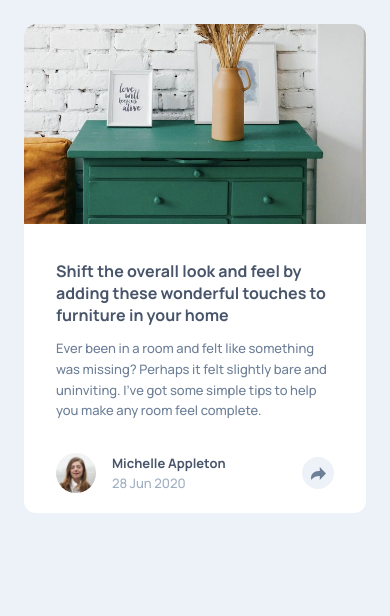
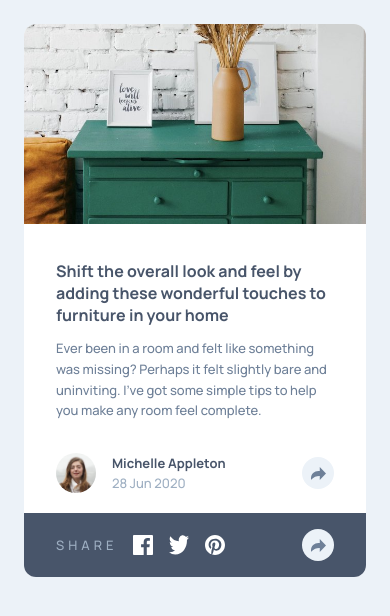
Before and after one commit to Scott1UP/article-preview-js, a plain HTML site: page index.html in a window 390 px wide. Drawn offline with Linux system fonts and the light colour scheme.

Commit message:
Mobile share controls added.

```diff
--- a/index.html
+++ b/index.html
@@ -32,11 +32,27 @@
               <p class="date">28 Jun 2020</p>
             </div>
           </div>
-          <div class="share-wrapper">
-            <img src="./images/icon-share.svg" class="share" alt="Share icon to launch share options.">
+          <div class="share-toggle">
+            <img src="./images/icon-share.svg" class="share" alt="Share icon to toggle share options.">
           </div>
         </div>
       </div>
+
+      <div class="share-drawer">
+        <div class="text-and-socials">
+          <p class="caps-text">SHARE</p>
+          <div class="social-icons">
+            <img src="./images/icon-facebook.svg" class="icon" alt="Facebook logo.">
+            <img src="./images/icon-twitter.svg" class="icon" alt="Twitter logo.">
+            <img src="./images/icon-pinterest.svg" class="icon" alt="Pinterest logo.">
+          </div>
+        </div>
+
+        <div class="share-toggle">
+          <img src="./images/icon-share.svg" class="share" alt="Share icon to toggle share options.">
+        </div>
+      </div>
+
     </div>
   </main>
 </body>
--- a/styles.css
+++ b/styles.css
@@ -18,6 +18,12 @@ body {
     font-family: 'Manrope';
 }
 
+h3 {
+    font-weight: 700;
+    font-size: 1rem;
+    color: var(--v-dk-grey-blue);
+}
+
 /* Component-level styles */
 .card {
     display: flex;
@@ -27,6 +33,7 @@ body {
     overflow: hidden;
 }
 
+/* Top of the card content */
 .drawers {
     height: 200px;
     object-fit: cover;
@@ -42,13 +49,6 @@ body {
     gap: .75rem;
 }
 
-h3 {
-    font-weight: 700;
-    font-size: 1rem;
-    color: var(--v-dk-grey-blue);
-}
-
-
 .body {
     font-weight: 400;
     font-size: 13px;
@@ -57,6 +57,8 @@ h3 {
     margin-bottom: 2rem;
 }
 
+/* Bottom card content */
+/* Author details */
 .author-and-share {
     display: flex;
     flex-direction: row;
@@ -94,7 +96,7 @@ h3 {
     border-radius: 4rem;
 }
 
-.share-wrapper {
+.share-toggle {
     display: flex;
     align-items: center;
     justify-content: center;
@@ -103,3 +105,38 @@ h3 {
     height: 2rem;
     background-color: var(--lt-gray-blue);
 }
+
+.share-toggle:hover {
+    fill: white;
+    background-color: red;
+}
+
+
+/* Share controls content */
+.share-drawer {
+    display: flex;
+    flex-direction: row;
+    justify-content: space-between;
+    align-items: center;
+    background-color: var(--v-dk-grey-blue);
+    padding: 1rem 2rem;
+}
+
+.text-and-socials {
+    display: flex;
+    gap: 1rem;
+    align-items: center;
+    justify-content: center;
+}
+
+.caps-text {
+    font-size: 13px;
+    font-weight: 400;
+    letter-spacing: 4px;
+    color: var(--gray-blue);
+}
+
+.social-icons {
+    display: flex;
+    gap: 1rem;
+}
```
